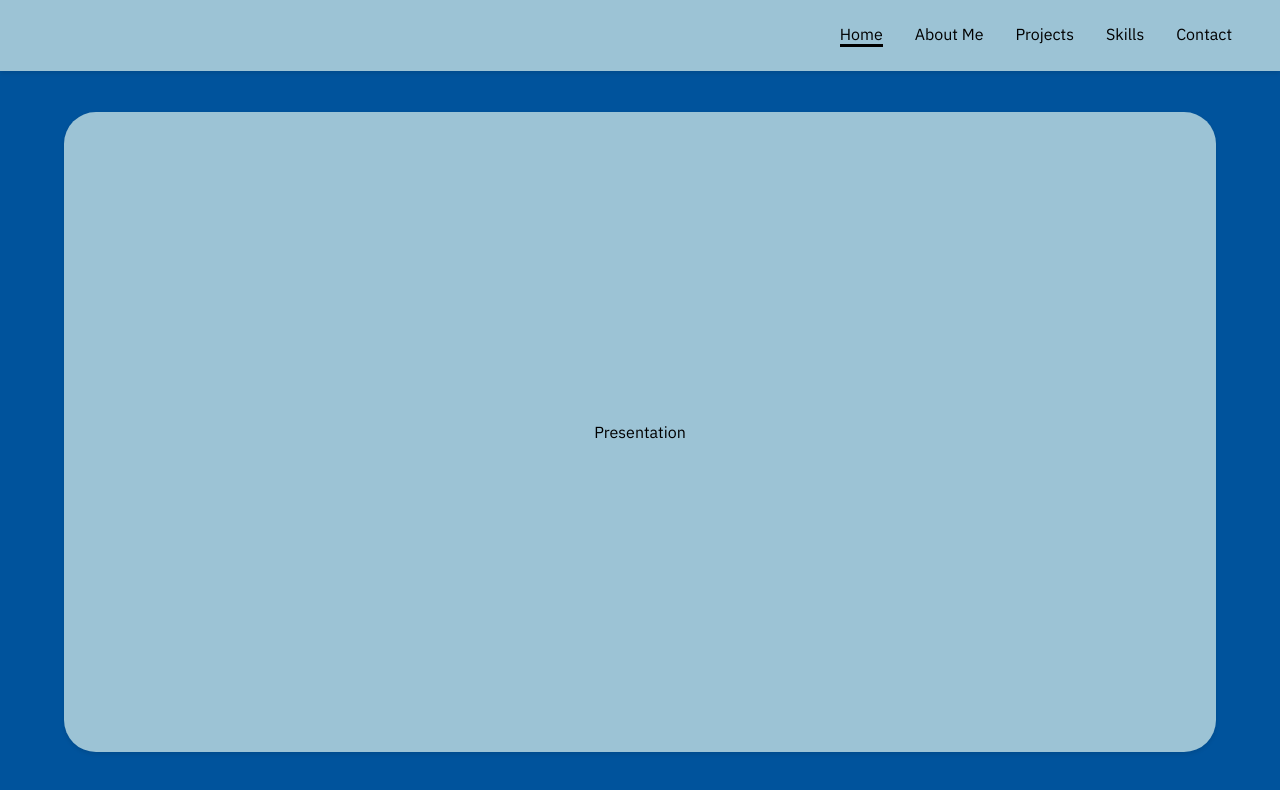
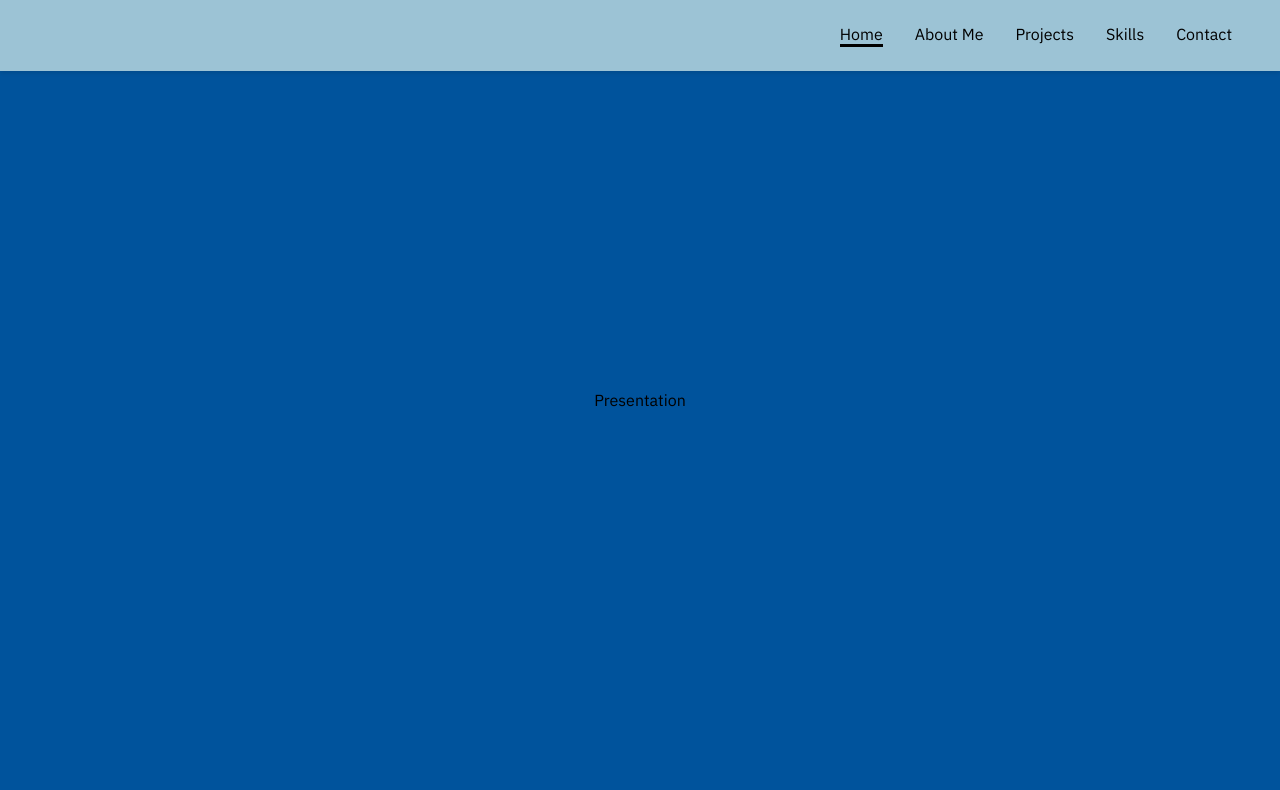
Before and after one commit to MartinDCalderonP/portfolio, a Next.js app: page / in a window 1280 px wide. Shown: the top 790 px of the page. Built offline with nearby package versions, Linux system fonts and the light colour scheme.

Commit message:
Isolate Card component

```diff
--- /dev/null
+++ b/components/Card/styles.tsx
@@ -0,0 +1,17 @@
+import styled from "@emotion/styled";
+import { motion } from "framer-motion";
+
+export const Container = styled(motion.div)`
+  display: flex;
+  flex-direction: column;
+  align-items: center;
+  justify-content: center;
+  background-color: #9cc3d5ff;
+  height: 80%;
+  width: 90%;
+  border-radius: 2rem;
+  box-shadow: 0 2px 4px rgba(0, 0, 0, 0.1);
+  padding: 1rem;
+  margin: 1rem;
+  margin-top: 5rem;
+`;
--- a/pages/index.tsx
+++ b/pages/index.tsx
@@ -5,7 +5,7 @@ import AboutMe from "../components/AboutMe";
 import Projects from "../components/Projects";
 import Skills from "../components/Skills";
 import Contact from "../components/Contact";
-import { Container, Card } from "./styles";
+import { Container } from "./styles";
 
 const Home = () => {
   const [activeItem, setActiveItem] = useState<string>("Home");
@@ -18,17 +18,11 @@ const Home = () => {
     <>
       <Navbar activeItem={activeItem} handleItemClick={handleItemClick} />
       <Container>
-        <Card
-          initial={{ opacity: 0 }}
-          animate={{ opacity: 1 }}
-          transition={{ delay: 0.5, duration: 1 }}
-        >
-          {activeItem === "Home" && <Presentation />}
-          {activeItem === "About Me" && <AboutMe />}
-          {activeItem === "Projects" && <Projects />}
-          {activeItem === "Skills" && <Skills />}
-          {activeItem === "Contact" && <Contact />}
-        </Card>
+        {activeItem === "Home" && <Presentation />}
+        {activeItem === "About Me" && <AboutMe />}
+        {activeItem === "Projects" && <Projects />}
+        {activeItem === "Skills" && <Skills />}
+        {activeItem === "Contact" && <Contact />}
       </Container>
     </>
   );
--- a/pages/styles.tsx
+++ b/pages/styles.tsx
@@ -1,5 +1,4 @@
 import styled from "@emotion/styled";
-import { motion } from "framer-motion";
 
 export const Container = styled.div`
   display: flex;
@@ -10,18 +9,3 @@ export const Container = styled.div`
   width: 100%;
   background-color: #00539cff;
 `;
-
-export const Card = styled(motion.div)`
-  display: flex;
-  flex-direction: column;
-  align-items: center;
-  justify-content: center;
-  background-color: #9cc3d5ff;
-  height: 80%;
-  width: 90%;
-  border-radius: 2rem;
-  box-shadow: 0 2px 4px rgba(0, 0, 0, 0.1);
-  padding: 1rem;
-  margin: 1rem;
-  margin-top: 5rem;
-`;
```
Also changed, not shown: components/Card/index.tsx (added, +20 -0 lines).
